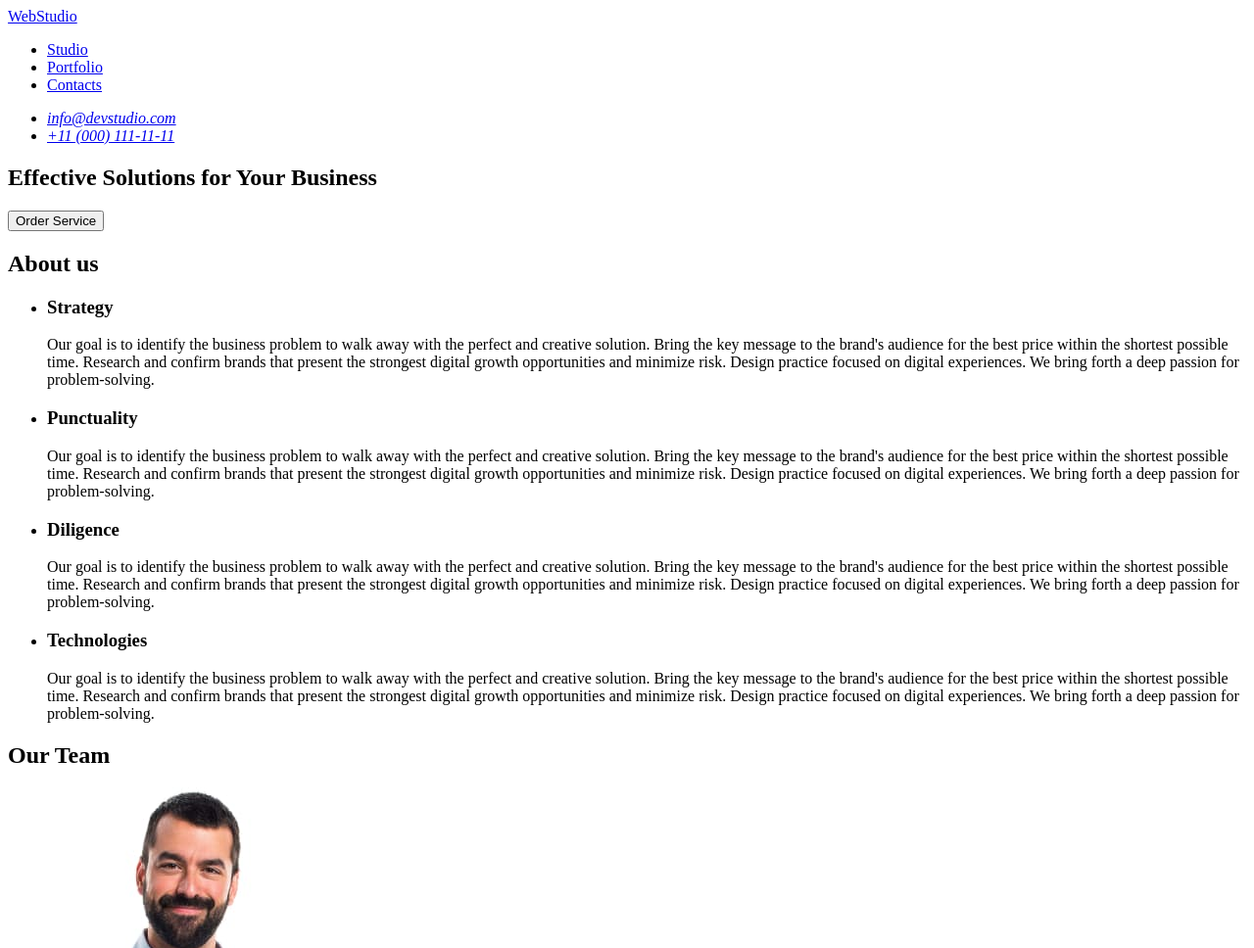
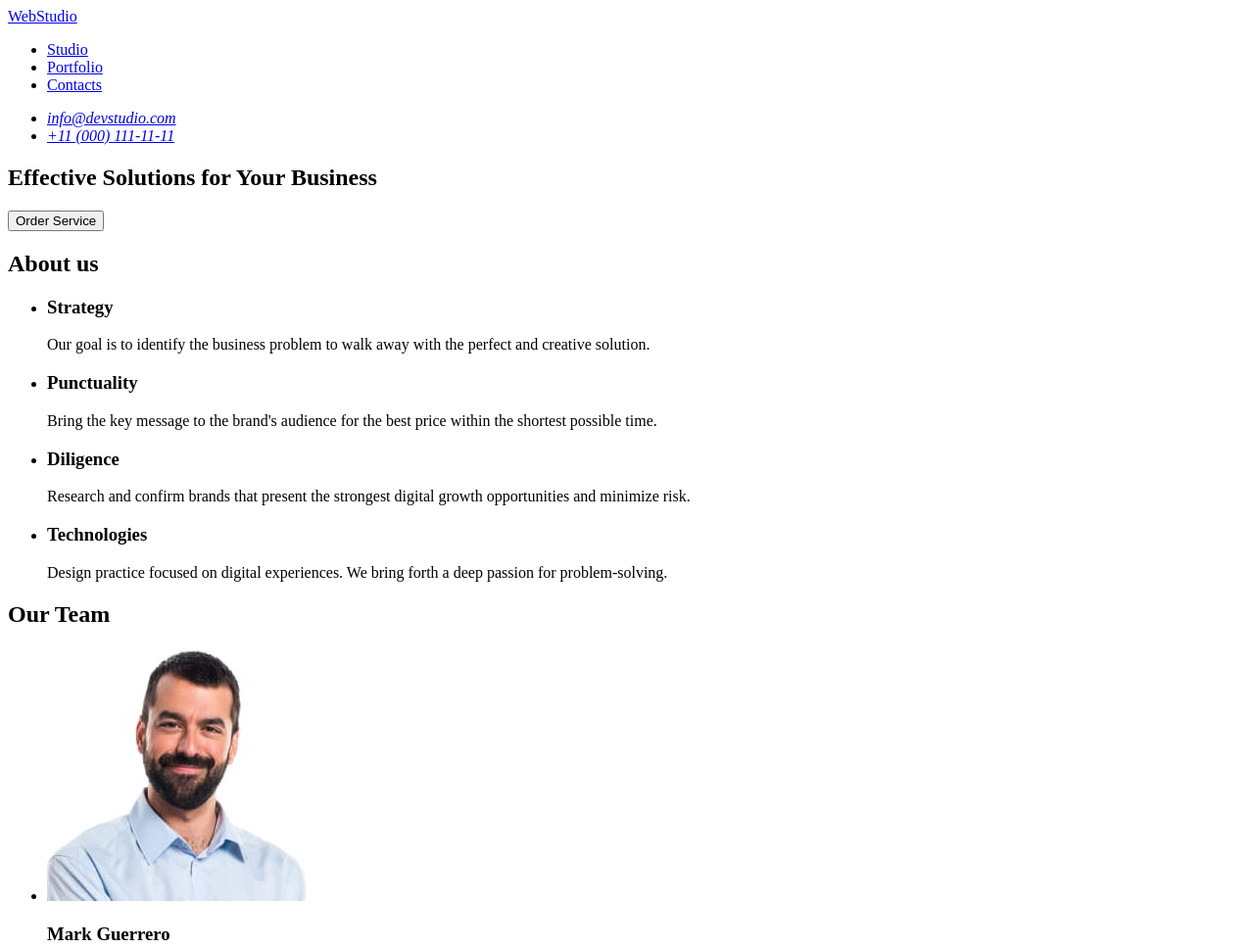
Before and after one commit to Anatol-iy/goit-markup-hw-01, a plain HTML site: page index.html in a window 1280 px wide. Shown: the top 968 px of the page at 98% size. Drawn offline with Linux system fonts and the light colour scheme.

Commit message:
edit index file

```diff
--- a/index.html
+++ b/index.html
@@ -36,48 +36,28 @@
             <h3>Strategy</h3>
             <p>
               Our goal is to identify the business problem to walk away with the
-              perfect and creative solution. Bring the key message to the
-              brand's audience for the best price within the shortest possible
-              time. Research and confirm brands that present the strongest
-              digital growth opportunities and minimize risk. Design practice
-              focused on digital experiences. We bring forth a deep passion for
-              problem-solving.
+              perfect and creative solution.
             </p>
           </li>
           <li>
             <h3>Punctuality</h3>
             <p>
-              Our goal is to identify the business problem to walk away with the
-              perfect and creative solution. Bring the key message to the
-              brand's audience for the best price within the shortest possible
-              time. Research and confirm brands that present the strongest
-              digital growth opportunities and minimize risk. Design practice
-              focused on digital experiences. We bring forth a deep passion for
-              problem-solving.
+              Bring the key message to the brand's audience for the best price
+              within the shortest possible time.
             </p>
           </li>
           <li>
             <h3>Diligence</h3>
             <p>
-              Our goal is to identify the business problem to walk away with the
-              perfect and creative solution. Bring the key message to the
-              brand's audience for the best price within the shortest possible
-              time. Research and confirm brands that present the strongest
-              digital growth opportunities and minimize risk. Design practice
-              focused on digital experiences. We bring forth a deep passion for
-              problem-solving.
+              Research and confirm brands that present the strongest digital
+              growth opportunities and minimize risk.
             </p>
           </li>
           <li>
             <h3>Technologies</h3>
             <p>
-              Our goal is to identify the business problem to walk away with the
-              perfect and creative solution. Bring the key message to the
-              brand's audience for the best price within the shortest possible
-              time. Research and confirm brands that present the strongest
-              digital growth opportunities and minimize risk. Design practice
-              focused on digital experiences. We bring forth a deep passion for
-              problem-solving.
+              Design practice focused on digital experiences. We bring forth a
+              deep passion for problem-solving.
             </p>
           </li>
         </ul>
@@ -92,7 +72,7 @@
               width="264"
               height="260"
             />
-            <p>Mark Guerrero</p>
+            <h3>Mark Guerrero</h3>
             <p>Product Designer</p>
           </li>
           <li>
@@ -103,7 +83,7 @@
               height="260"
               aria-label="image of an employee 2"
             />
-            <p>Tom Ford</p>
+            <h3>Tom Ford</h3>
             <p>Frontend Developer</p>
           </li>
           <li>
@@ -114,7 +94,7 @@
               height="260"
               aria-label="image of an employee 3"
             />
-            <p>Camila Garcia</p>
+            <h3>Camila Garcia</h3>
             <p>Marketing</p>
           </li>
           <li>
@@ -125,7 +105,7 @@
               height="260"
               aria-label="image of an employee 4"
             />
-            <p>Daniel Wilson</p>
+            <h3>Daniel Wilson</h3>
             <p>UI Designer</p>
           </li>
         </ul>
```
